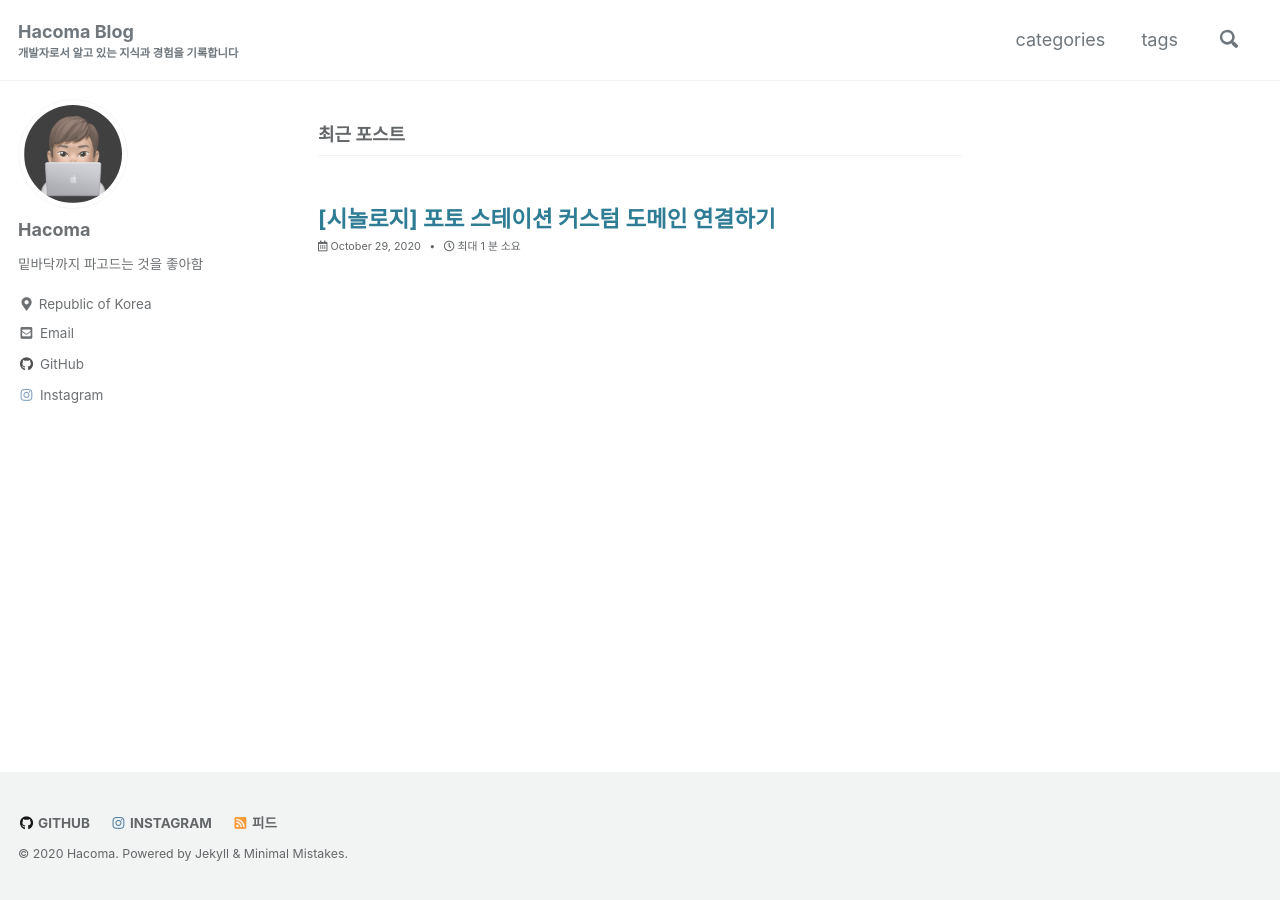
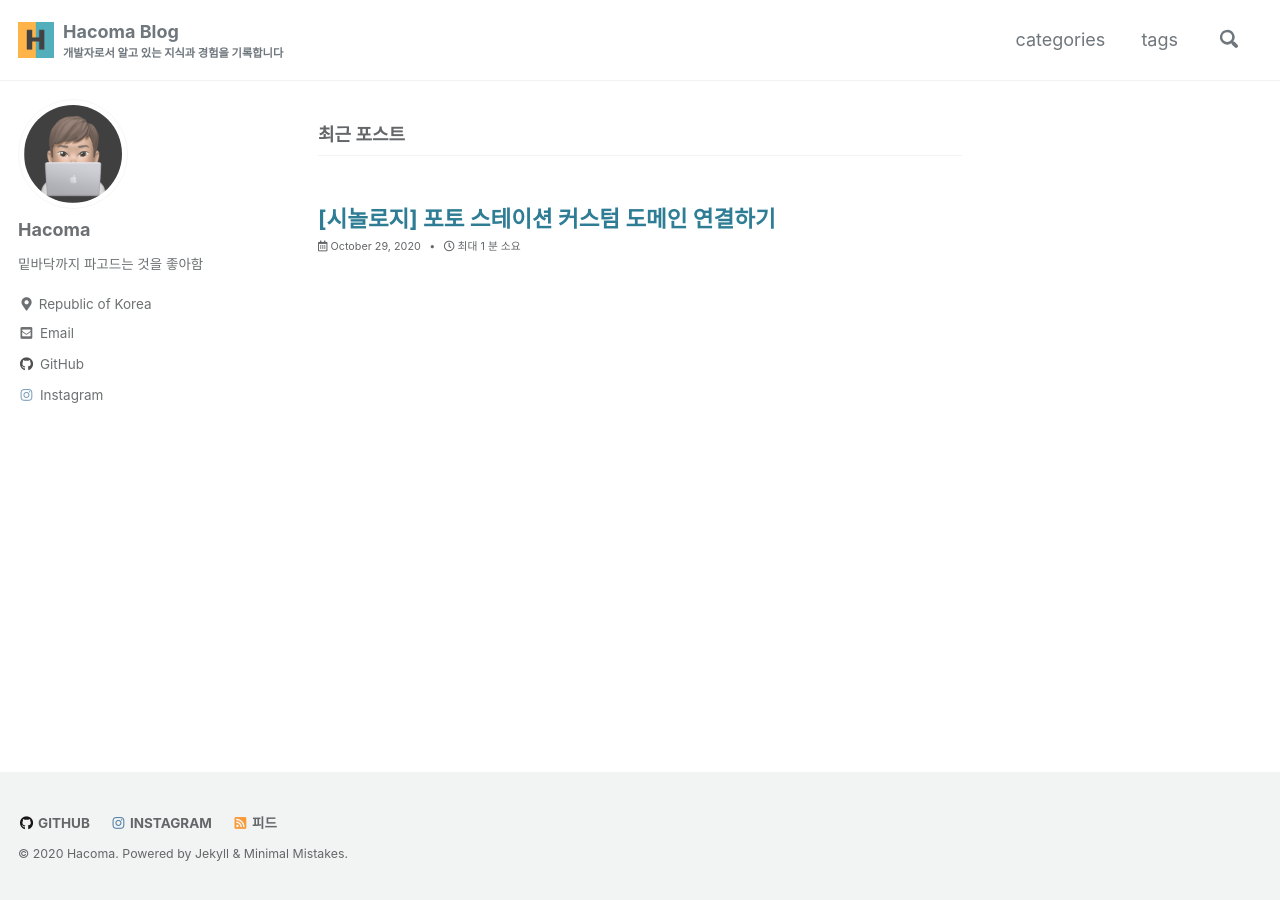
Before and after one commit to hacoma/hacoma.github.io, a Jekyll site: the page built from index.html, in a window 1280 px wide. Built offline with Jekyll 4.4.1, drawn with Linux system fonts in a browser that asks for light colours; cached includes are drawn as plain includes; the list of posts is cut into pages by our own code.

Commit message:
feat: Add logo and favicon

```diff
--- a/_config.yml
+++ b/_config.yml
@@ -25,7 +25,7 @@ url                      : "https://hacoma.github.io"
 baseurl                  : # the subpath of your site, e.g. "/blog"
 repository               : "hacoma/hacoma.github.io"
 teaser                   : "/assets/images/post/placeholder/teaser.png"
-logo                     : # path of logo image to display in the masthead, e.g. "/assets/images/88x88.png"
+logo                     : "/assets/images/logo/logo.png"
 masthead_title           : # overrides the website title displayed in the masthead, use " " for no title
 breadcrumbs              : true
 words_per_minute         : 200
--- a/_includes/head/custom.html
+++ b/_includes/head/custom.html
@@ -1,5 +1,11 @@
 <!-- start custom head snippets -->
 
-<!-- insert favicons. use https://realfavicongenerator.net/ -->
+<link rel="apple-touch-icon" sizes="76x76" href="/favicon/apple-touch-icon.png">
+<link rel="icon" type="image/png" sizes="32x32" href="/favicon/favicon-32x32.png">
+<link rel="icon" type="image/png" sizes="16x16" href="/favicon/favicon-16x16.png">
+<link rel="manifest" href="/favicon/site.webmanifest">
+<link rel="mask-icon" href="/favicon/safari-pinned-tab.svg" color="#5bbad5">
+<meta name="msapplication-TileColor" content="#da532c">
+<meta name="theme-color" content="#ffffff">
 
 <!-- end custom head snippets -->
```
Also changed, not shown: favicon/browserconfig.xml (added, +9 -0 lines), assets/images/logo/logo.png (added), favicon/android-chrome-72x72.png (added), favicon/apple-touch-icon.png (added), favicon/favicon-16x16.png (added), favicon/favicon-32x32.png (added), favicon/favicon.ico (added), favicon/mstile-150x150.png (added), favicon/safari-pinned-tab.svg (added), favicon/site.webmanifest (added).
